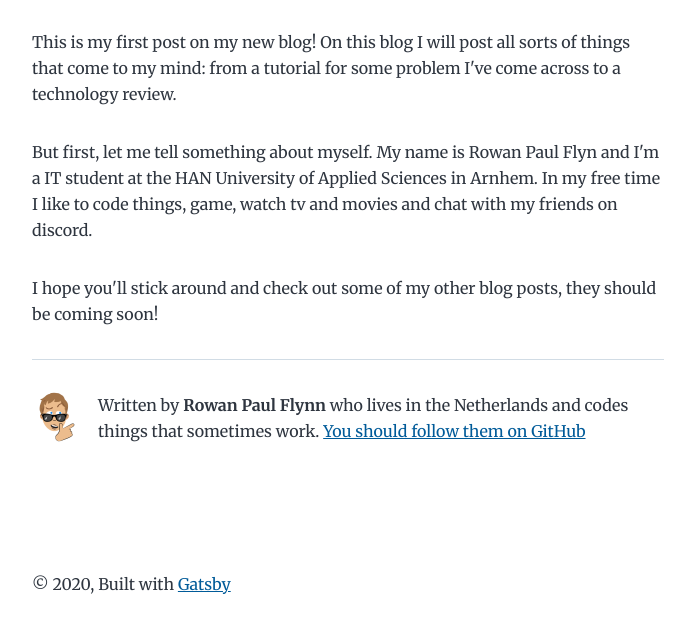
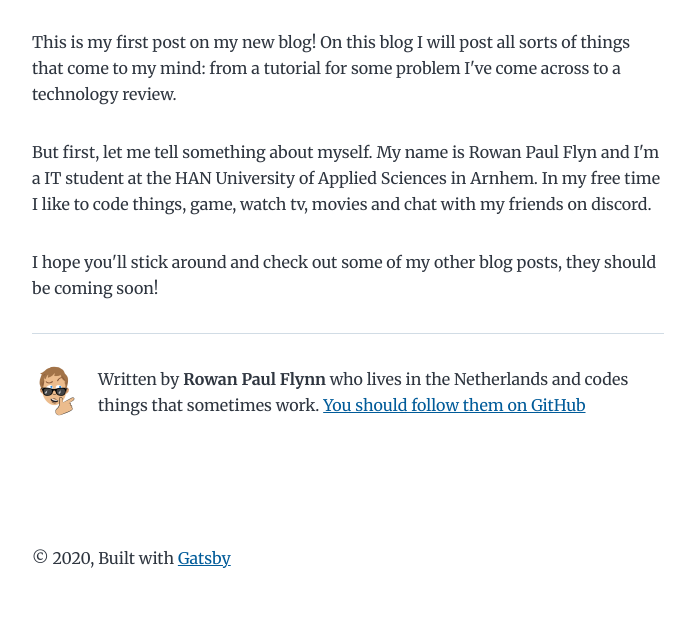
Before and after one commit to Rowan-Paul/blog, a Gatsby site: page /2020-10-03-hello-world/2020-10-03-hello-world/ in a window 1280 px wide. Shown: the part 211-844 px from the top of the page, without its empty margins (292-987 px from the left). Built offline with nearby package versions, Linux system fonts and the light colour scheme; Gatsby itself is replaced by a stand-in of ours.

Commit message:
Update hello-world

```diff
--- a/content/blog/2020-10-03-hello-world/2020-10-03-hello-world.md
+++ b/content/blog/2020-10-03-hello-world/2020-10-03-hello-world.md
@@ -6,6 +6,6 @@ description: "Hello World: a new blog"
 
 This is my first post on my new blog! On this blog I will post all sorts of things that come to my mind: from a tutorial for some problem I've come across to a technology review.
 
-But first, let me tell something about myself. My name is Rowan Paul Flyn and I'm a IT student at the HAN University of Applied Sciences in Arnhem. In my free time I like to code things, game, watch tv and movies and chat with my friends on discord.
+But first, let me tell something about myself. My name is Rowan Paul Flyn and I'm a IT student at the HAN University of Applied Sciences in Arnhem. In my free time I like to code things, game, watch tv, movies and chat with my friends on discord.
 
 I hope you'll stick around and check out some of my other blog posts, they should be coming soon!
```
